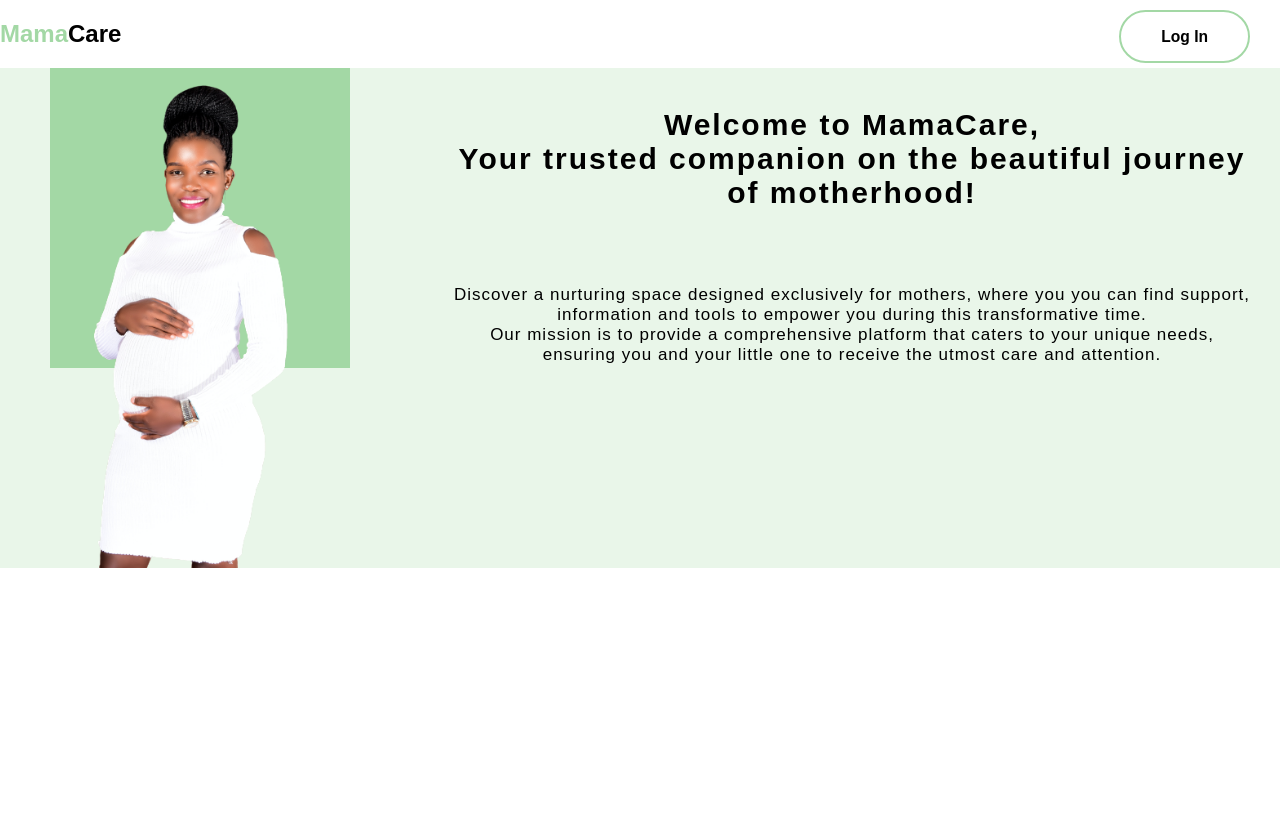
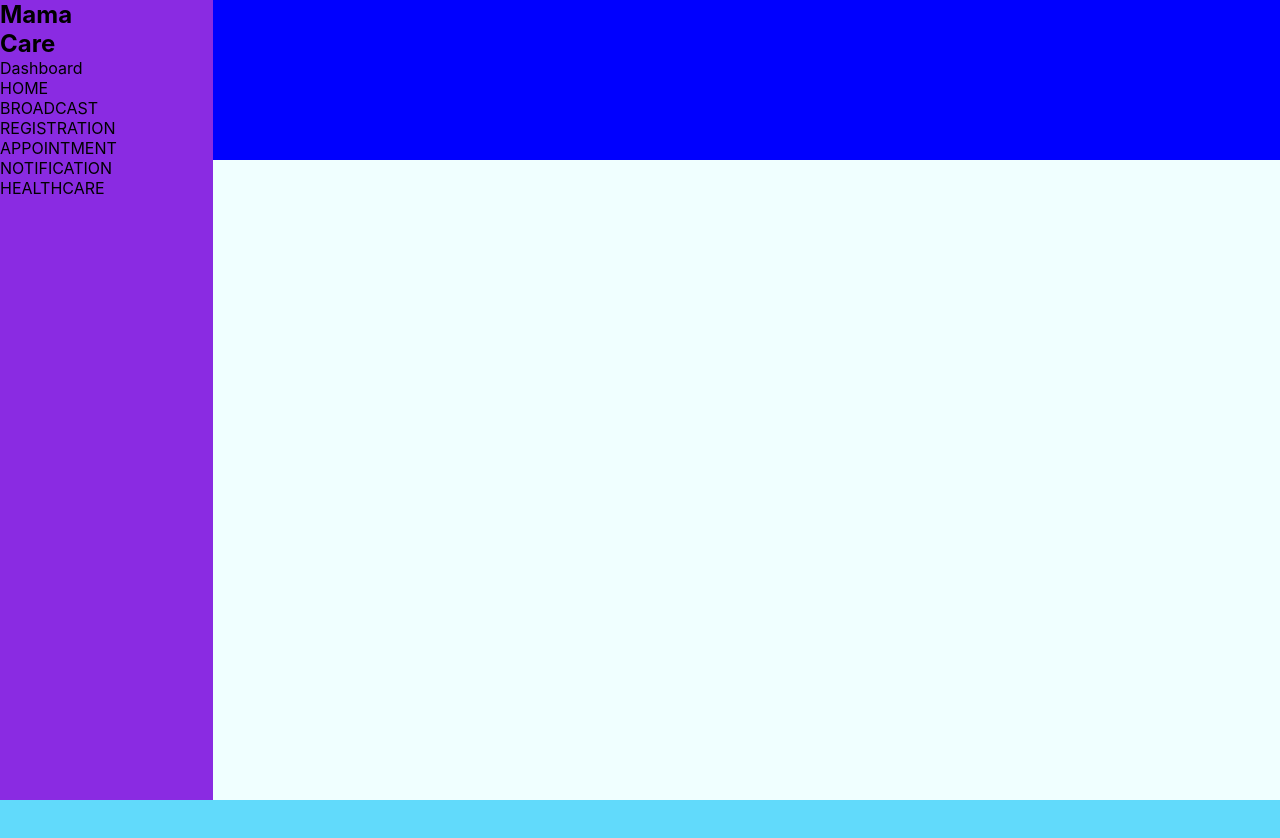
Before and after one commit to Igire-Rwanda/Infant-healthy-assurance, a React (Create React App) app: page / in a window 1280 px wide. Shown: the top 838 px of the page. After the commit the page ends 800 px from the top, so only its background shows below. Built offline with nearby package versions, Linux system fonts and the light colour scheme.

Commit message:
initial commit

```diff
--- a/src/App.js
+++ b/src/App.js
@@ -1,13 +1,17 @@
-import logo from "./logo.svg";
-import "./App.css";
+// import logo from "./logo.svg";
+// import "./App.css";
 import { BrowserRouter as Router } from "react-router-dom";
-import Routes from "./Pages/index";
+// import Routes from "./Pages/index";
+import Dashboard from "./Pages/Dashboard/Dashboard";
+
 function App() {
   return (
     <div className="App">
-      <Router>
+      <Dashboard/>
+      {/* <Router>
+
         <Routes></Routes>
-      </Router>
+      </Router> */}
     </div>
   );
 }
--- /dev/null
+++ b/src/Pages/Dashboard/Dashboard.css
@@ -0,0 +1,33 @@
+
+*{
+    margin: 0;
+    padding: 0;
+}
+body{
+    background-color: #61dafb;
+}
+.dash{
+    width: 100%;
+    height: 100vh;
+    display: grid;
+    grid-template-columns:repeat(6,1fr);
+    grid-template-rows:repeat(5,1fr) ;
+    grid-template-areas: "left top top top top top"
+                         "left right right right right right"
+                        "left right right right right right"
+                        "left right right right right right"
+                        "left right right right right right";
+
+                    }
+.left{
+    grid-area: left;
+    background-color: blueviolet;
+}
+.top{
+    grid-area: top;
+    background-color: blue;
+}
+.right{
+    grid-area: right;
+    background-color: azure;
+}
--- /dev/null
+++ b/src/Pages/Dashboard/Dashboard.js
@@ -0,0 +1,25 @@
+
+import '../Dashboard/Dashboard.css';
+let Dashboard=()=>{
+    return(
+    <div className="dash">
+     <div className="left">
+        <h2>Mama</h2>
+        <h2>Care</h2>
+        <ul>
+            <li>Dashboard</li>
+            <li>HOME</li>
+            <li>BROADCAST</li>
+            <li>REGISTRATION</li>
+            <li>APPOINTMENT</li>
+            <li>NOTIFICATION</li>
+            <li>HEALTHCARE</li>
+        </ul>
+     </div>
+     <div className="right"></div>
+     <div className="top"></div>
+
+    </div>
+    );
+}
+export default Dashboard;
```
